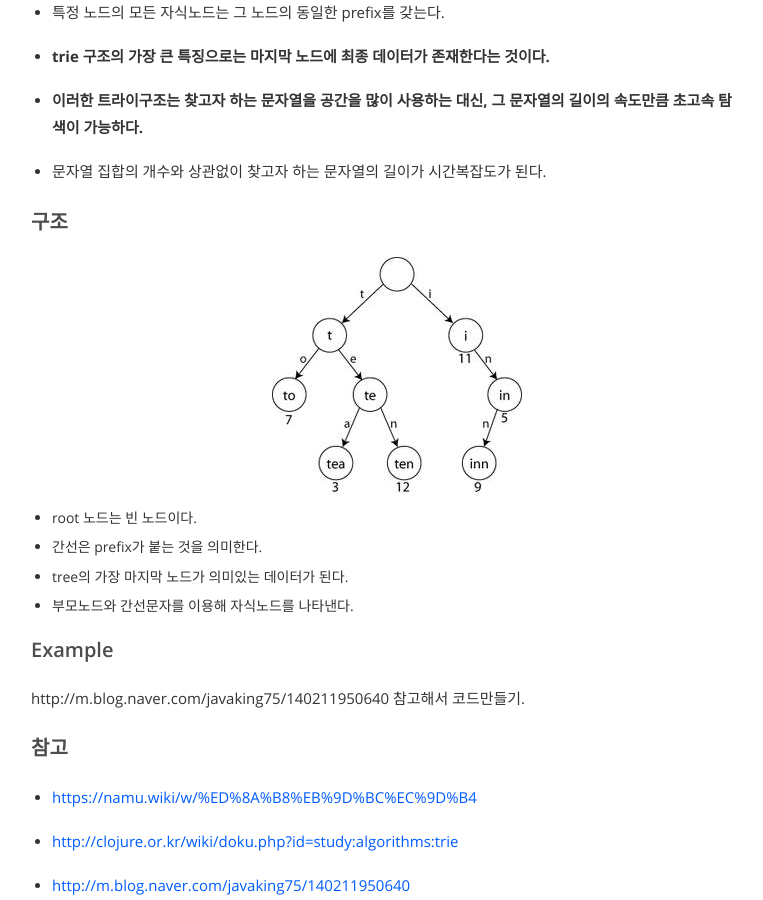
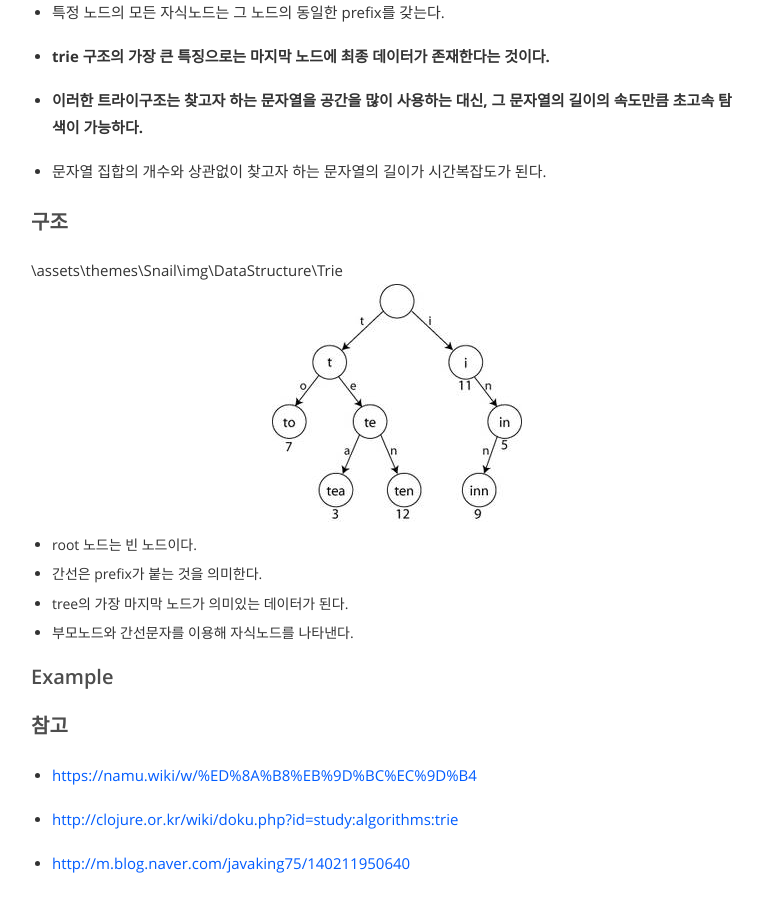
Before and after one commit to tinybread/tinybread.github.com, a Jekyll site: the page built from _posts/2016-3-3-Trie_on_DataStructure.md, in a window 1280 px wide and 900 px high, scrolled down 826 px. Shown: the whole window, without its empty margins (243-1006 px from the left). Built offline with Jekyll 4.4.1, drawn with Linux system fonts in a browser that asks for light colours.

Commit message:
no message

```diff
--- a/_posts/2016-3-3-Trie_on_DataStructure.md
+++ b/_posts/2016-3-3-Trie_on_DataStructure.md
@@ -45,8 +45,7 @@ tags: [DataStructure]
 
 
 ### 구조
-
-
+\assets\themes\Snail\img\DataStructure\Trie
 <img src="/assets/themes/Snail/img/DataStructure/Trie/trieExample.jpg" alt="">
 
 
@@ -58,8 +57,6 @@ tags: [DataStructure]
 
 ### Example
 
-http://m.blog.naver.com/javaking75/140211950640
-참고해서 코드만들기.
 
 
 ### 참고
```
